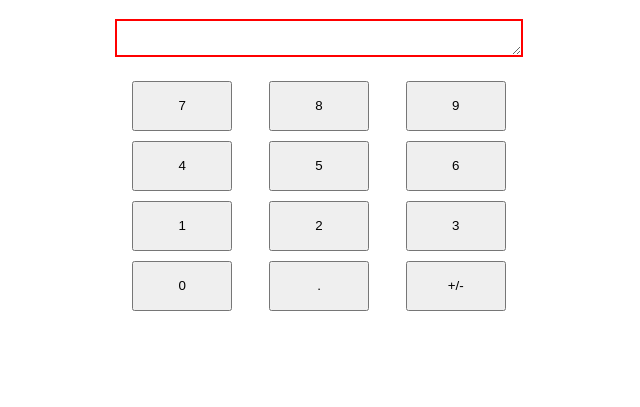
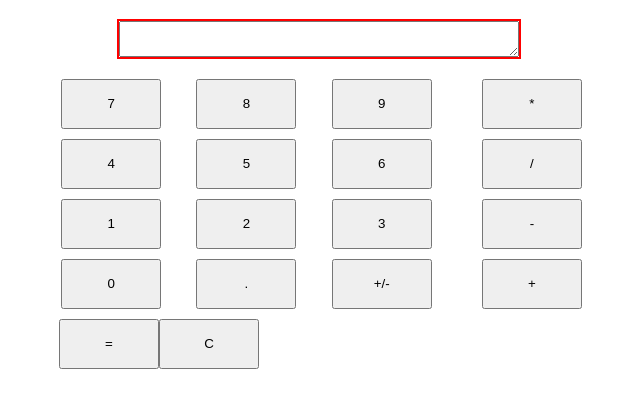
Before and after one commit to dance01/calculator, a plain HTML site: page index.html in a window 1280 px wide. Shown: the part 69-476 px from the top of the page, without its empty margins (321-961 px from the left). Drawn offline with Linux system fonts and the light colour scheme.

Commit message:
add operation functions, '=' and 'C' buttons
i have 3 for loops that i'll have to group in one,
i add operate function that call other fun

```diff
--- a/index.html
+++ b/index.html
@@ -13,7 +13,10 @@
         <div id="monitor">
             <textarea readonly></textarea>
         </div>
-        <div id="buttons">
+        <div id="allButtons">
+            <div id="numericButtons"></div>
+            <div id="operateButtons"></div>
+            <div id="equalClearButtons"></div>
 
         </div>
     </div>
--- a/script.js
+++ b/script.js
@@ -1,10 +1,66 @@
-const buttons = document.querySelector('#buttons')
+const numericButtons = document.querySelector('#numericButtons')
+const operateButtons = document.querySelector('#operateButtons')
+const equalClearButtons = document.querySelector('#equalClearButtons')
+
 for (let i = 11; i >= 0; i--){
     const button = document.createElement('button');
-buttons.appendChild(button);
+    numericButtons.appendChild(button);
         i === 0 ?  button.textContent = '0' :
         i === 1 ? button.textContent = '.' :
         i === 2 ?  button.textContent = '+/-' :
         button.textContent = `${i-2}`;
     button.setAttribute('id', `${button.textContent}`)
 }
+
+for (let i = 0; i < 4; i++){
+    const button = document.createElement('button');
+    operateButtons.appendChild(button);
+        i === 0 ?  button.textContent = '*' :
+        i === 1 ? button.textContent = '/' :
+        i === 2 ?  button.textContent = '-' :
+        i === 3 ?  button.textContent = '+' :
+        button.textContent = `${i}`;
+    button.setAttribute('id', `${button.textContent}`)
+}
+
+for (let i = 0; i < 2; i++){
+    const button = document.createElement('button');
+    equalClearButtons.appendChild(button);
+         i === 0 ?  button.textContent = '=' : button.textContent = 'C' ;
+    button.setAttribute('id', `${button.textContent.toLowerCase()}`)
+}
+
+
+let firstNum;
+let secondNum;
+let operator;
+
+function operate (a,b,operator){
+    switch (operator){
+        case '+':
+            return add(a,b);
+        case '-':
+            return subtract(a,b)
+        case '*':
+            return multiply(a,b)
+        case '/':
+            return divide(a,b)
+    }
+}
+
+
+function add(a,b) {
+    return a + b;
+};
+
+function subtract(a,b) {
+    return a - b;
+};
+
+function multiply(a,b) {
+    return a * b;
+};
+
+function divide (a,b) {
+    return a / b;
+};
--- a/style.css
+++ b/style.css
@@ -2,17 +2,34 @@
     display: flex;
     flex-direction: column;
     align-items: center;
+    justify-content: center;
+}
+
+#monitor{
+    border: 2px solid red;
+    width: 400px;
+    padding: 0px;
 }
 
 textarea{
-    border: 2px solid red;
-    flex-basis: 1100px;
-    width: 400px;
+    height: 100%;
+    width: 100%;
+    box-sizing: border-box;
+    margin-bottom: -4px;
 }
-#buttons{
+
+#allButtons{
+    display: flex;
     margin:20px;
-    width: 400px;
     flex-basis: 90px;
+    flex-wrap: wrap;
+    width: 550px;
+    justify-content: center;
+    flex-grow: 1;
+}
+
+#numericButtons,
+#operateButtons{
     display: flex;
     flex-direction: row-reverse;
     justify-content: space-around;
@@ -20,9 +37,20 @@ textarea{
     gap: 10px
 }
 
+#operateButtons{
+    margin-left: 30px;
+}
+
+#equalClearButtons{
+    flex-grow: 1;
+    display: flex;
+    margin-top: 10px;
+    margin-left: 15px;
+}
+
+
 button{
     flex-basis: 100px;
     height: 50px;
     flex-wrap: wrap;
-
 }
```
Lines whose indentation alone changed are shown as unchanged.
